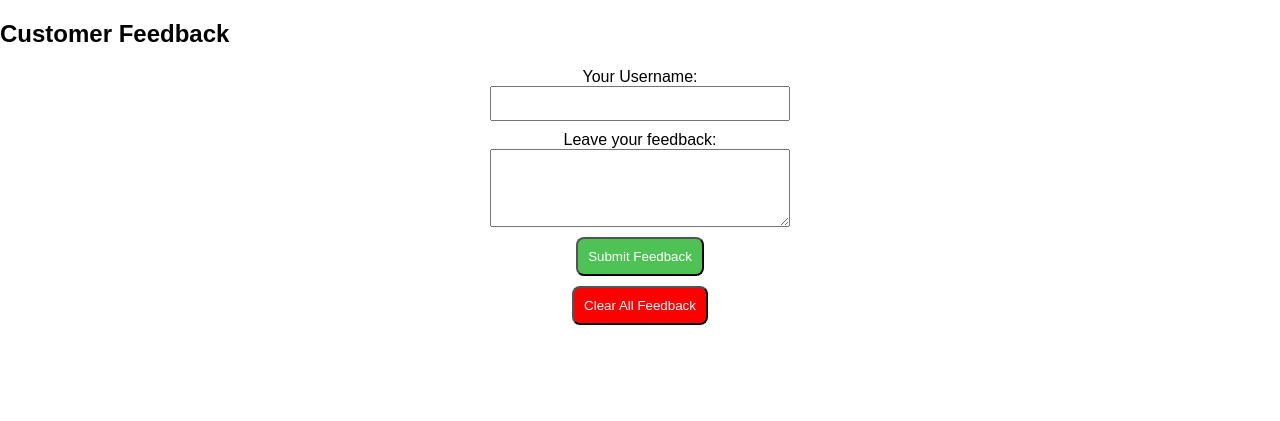
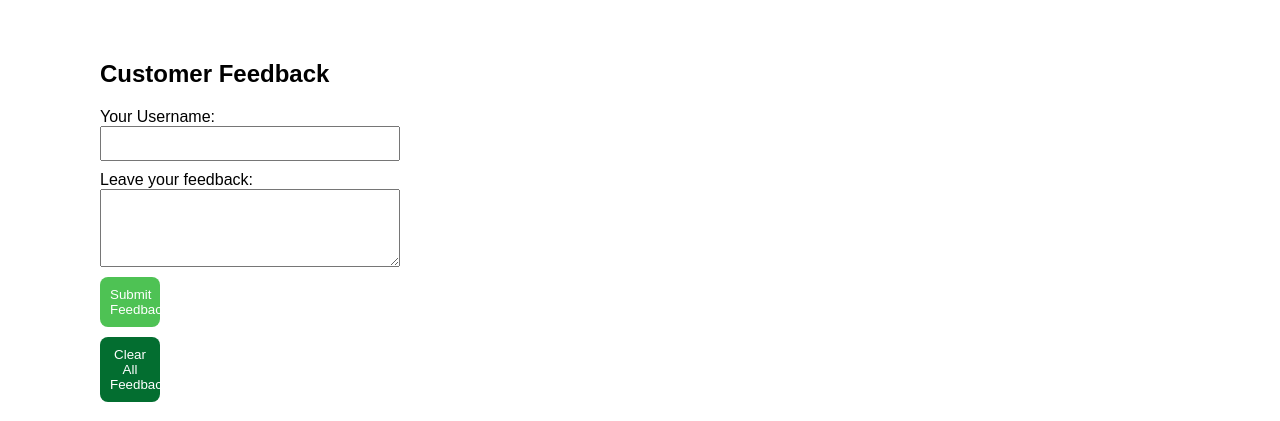
Before and after one commit to shreyasve/Base4_W2, a website: page mainpage/comment.html in a window 1280 px wide. Shown: the part 379-800 px from the top of the page. Drawn offline with Linux system fonts and the light colour scheme.

Commit message:
Feedback page complete

```diff
--- a/mainpage/comment.html
+++ b/mainpage/comment.html
@@ -135,13 +135,14 @@ body {
   min-height: 75%;
 }
 .feedback-section {
-            margin-top: 20px;
+            margin-top: 60px;
+            margin-left: 100px;
         }
 
         .feedback-form {
             display: flex;
             flex-direction: column;
-            align-items: center;
+            align-items: left;
         }
 
         .feedback-input,
@@ -159,24 +160,28 @@ body {
             border-radius: 8px;
             cursor: pointer;
             transition: background-color 0.3s, color 0.3s;
+            border-width: 0px;
+            margin-right: 1120px;
         }
 
         .feedback-button:hover {
-            background-color: #000;
+            background-color: #55b07e;
         }
 
         .clear-button {
-            background-color: #ff0000;
+            background-color: #036e30;
             color: #fff;
             padding: 10px;
             border-radius: 8px;
             cursor: pointer;
             transition: background-color 0.3s, color 0.3s;
             margin-top: 10px;
+            border-width: 0px;
+            margin-right: 1120px;
         }
 
         .clear-button:hover {
-            background-color: #990000;
+            background-color: #9ee309;
         }
 
         .customer-feedback {
@@ -244,9 +249,14 @@ body {
            function clearFeedback() {
         var feedbackList = document.getElementById("feedback-list");
         feedbackList.innerHTML = "";
+
         // Clear feedback and username from local storage
         localStorage.removeItem("feedback");
         localStorage.removeItem("username");
+
+        // Reset input fields
+        document.getElementById("username-input").value = "";
+        document.getElementById("feedback-input").value = "";
     }
 
     // Function to submit feedback
@@ -270,6 +280,10 @@ body {
 
             // Save feedback and username to local storage
             saveFeedbackToLocalStorage();
+
+            // Reset input fields after submitting feedback
+            document.getElementById("username-input").value = "";
+            document.getElementById("feedback-input").value = "";
         }
     }
 
```
Lines whose indentation alone changed are shown as unchanged.
